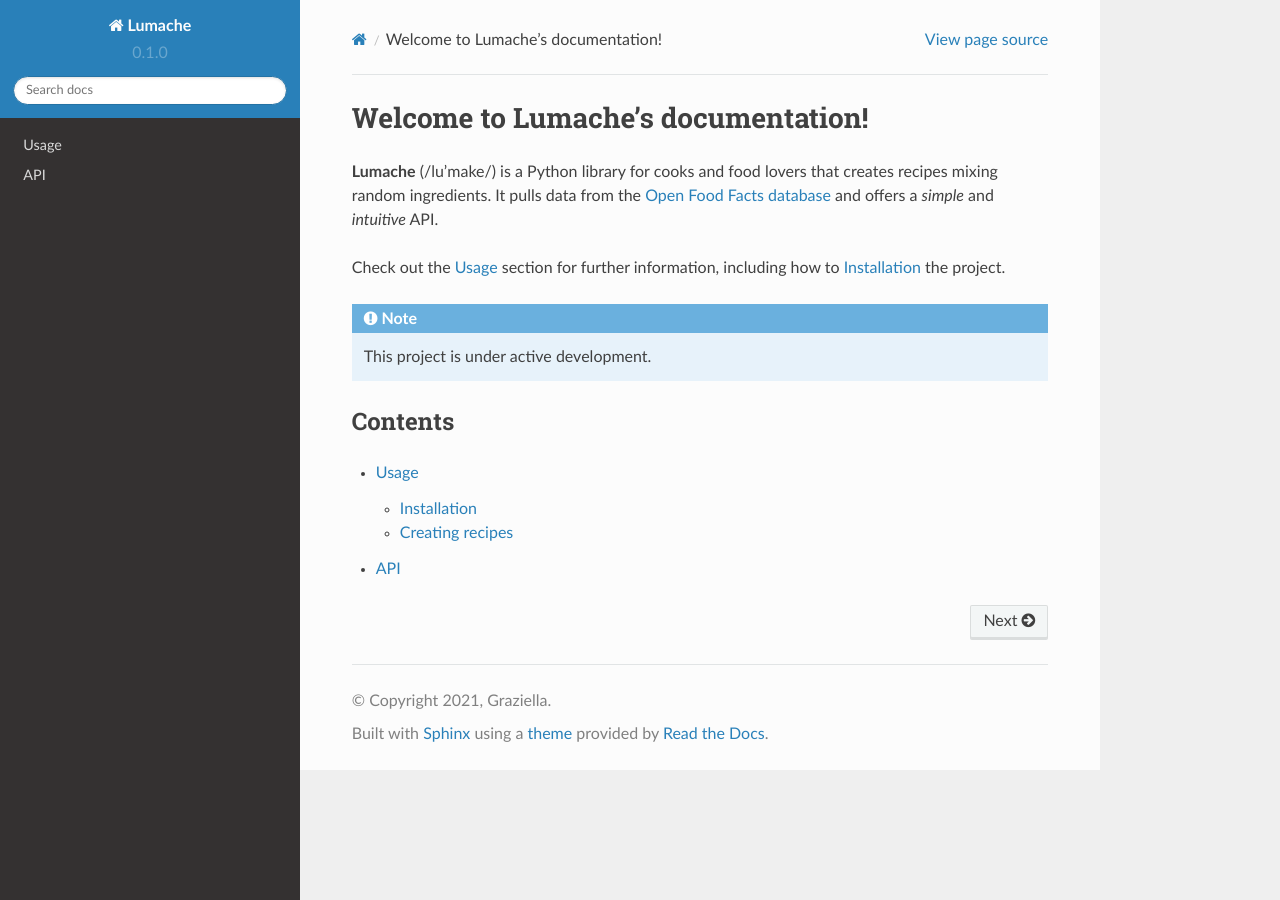
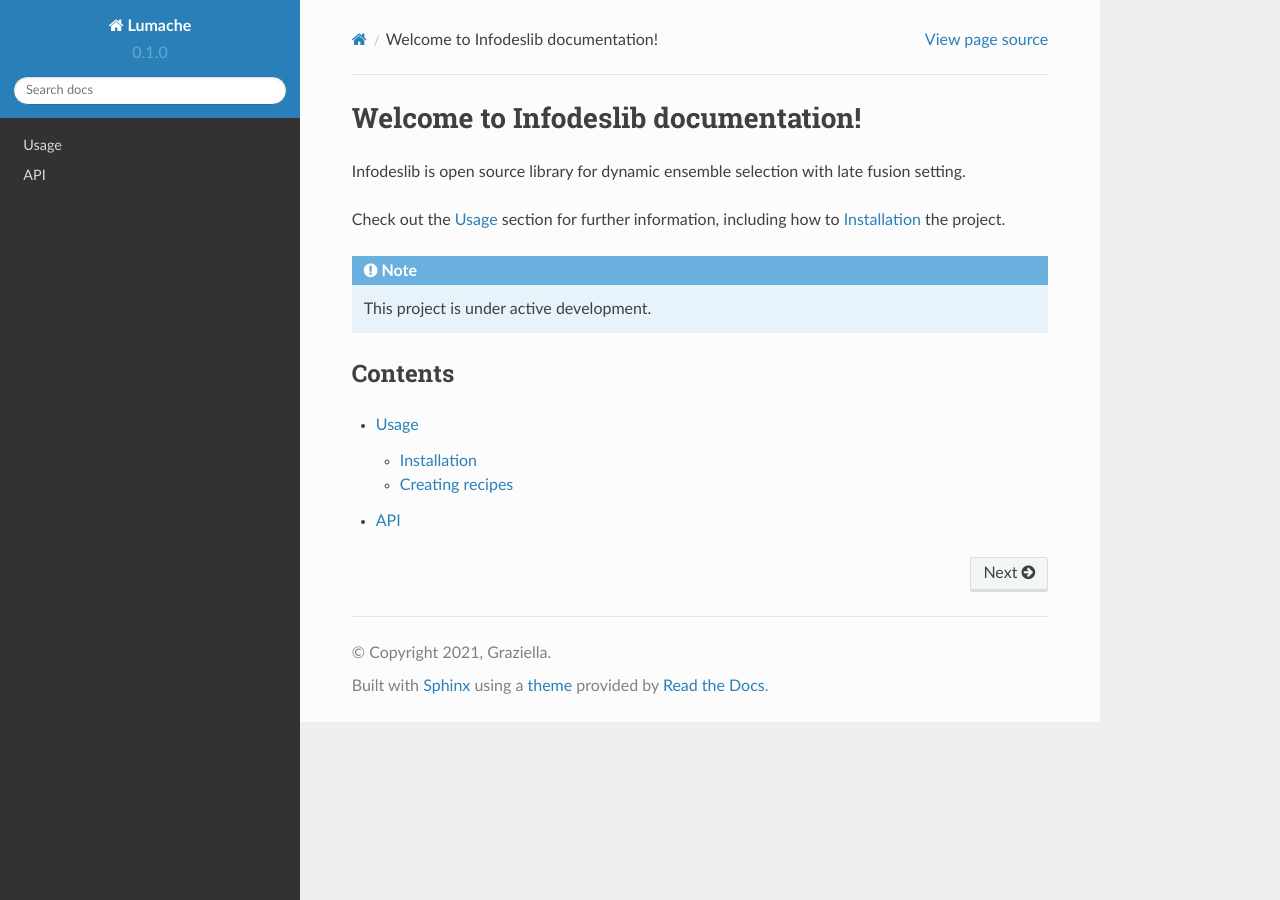
Before and after one commit to fukashi-hatake/test, a Sphinx documentation site: the page built from docs/source/index.rst, in a window 1280 px wide. Built offline with Sphinx 7.4.7 and the Read the Docs theme 2.0.0, drawn with Linux system fonts in a browser that asks for light colours.

Commit message:
Update index.rst

```diff
--- a/docs/source/index.rst
+++ b/docs/source/index.rst
@@ -1,10 +1,7 @@
-Welcome to Lumache's documentation!
+Welcome to Infodeslib documentation!
 ===================================
 
-**Lumache** (/lu'make/) is a Python library for cooks and food lovers
-that creates recipes mixing random ingredients.
-It pulls data from the `Open Food Facts database <https://world.openfoodfacts.org/>`_
-and offers a *simple* and *intuitive* API.
+Infodeslib is open source library for dynamic ensemble selection with late fusion setting.
 
 Check out the :doc:`usage` section for further information, including
 how to :ref:`installation` the project.
```
